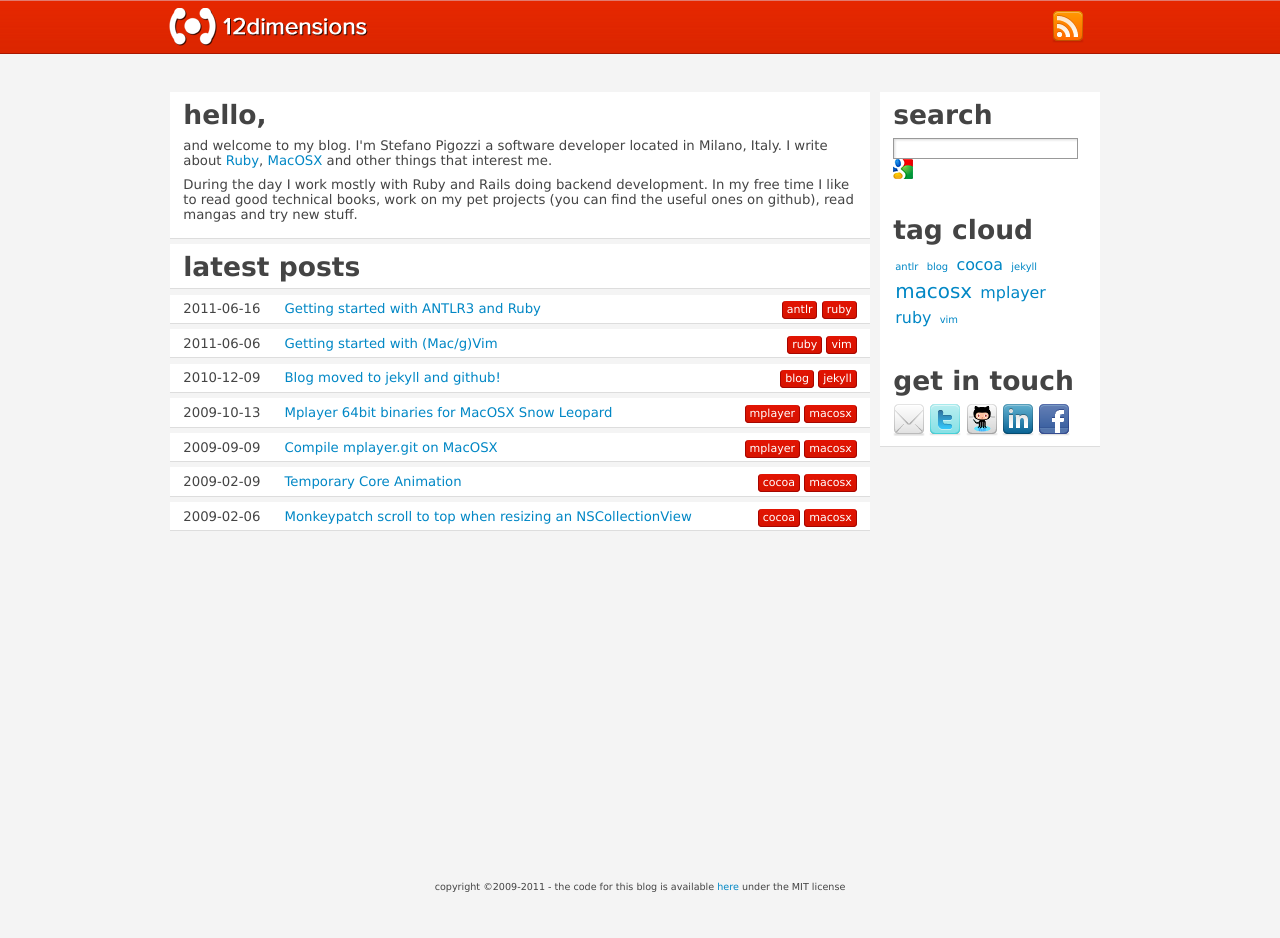
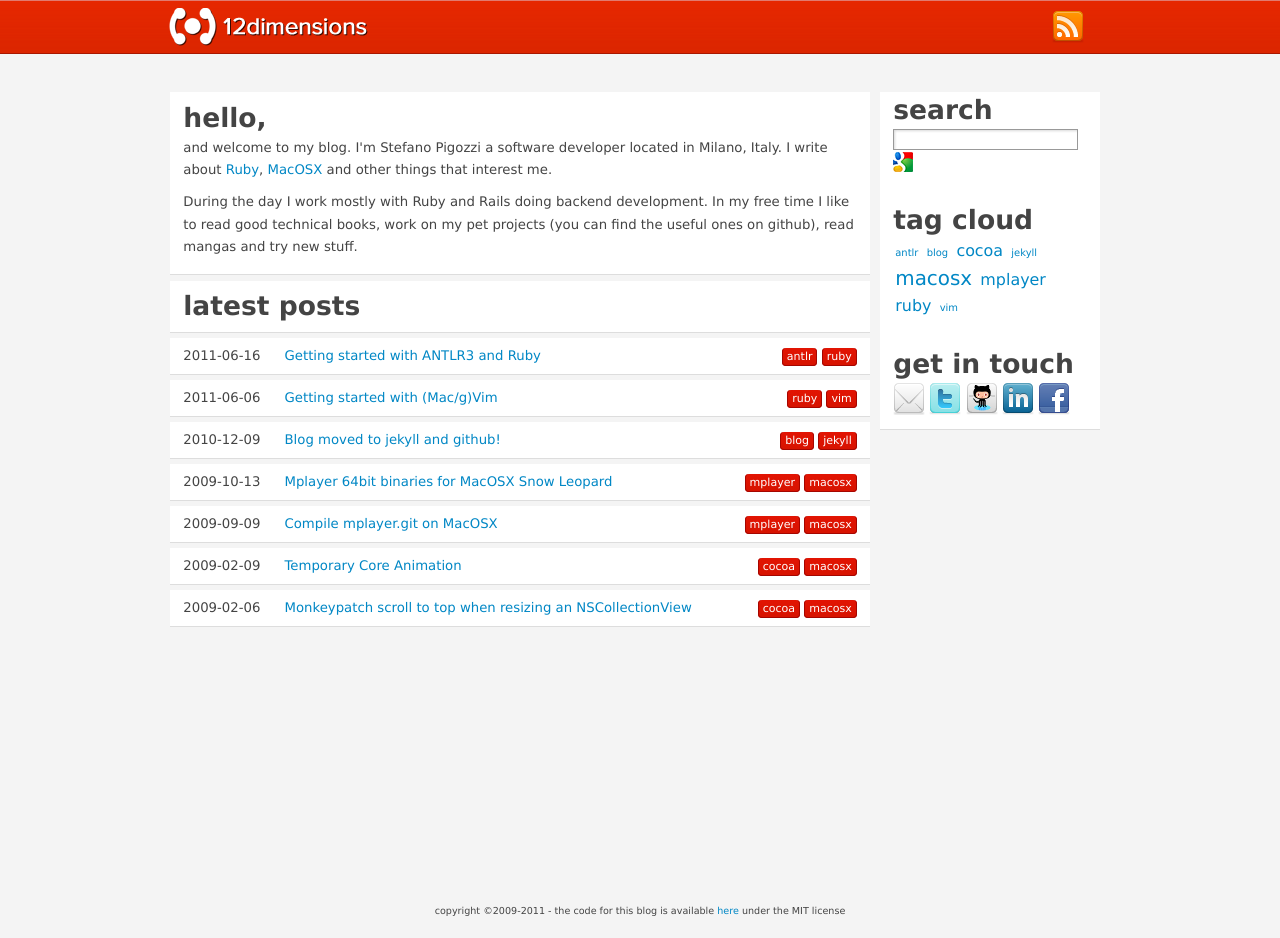
Before and after one commit to pigoz/pigoz.github.com, a Jekyll site: the page built from index.html, in a window 1280 px wide. Built offline with Jekyll 4.4.1, drawn with Linux system fonts in a browser that asks for light colours; some web fonts are replaced; Markdown is read by kramdown in place of the engine named in the settings; before the commit the page ends 900 px from its top, so only the background shows below that.

Commit message:
too much red makes your eyes bleed, line spacing makes text readable

```diff
--- a/css/screen.css
+++ b/css/screen.css
@@ -499,32 +499,33 @@ code {
 }
 
 /* Literal.Number.Integer.Long */
-/* line 20, ../sass/partials/_application.scss */
+/* line 21, ../sass/partials/_application.scss */
 html, body, #container {
   height: 100%;
 }
 
-/* line 22, ../sass/partials/_application.scss */
+/* line 23, ../sass/partials/_application.scss */
 body {
   font: 1em 'Droid Sans', Verdana, Arial, sans-serif;
-  color: #444;
+  line-height: 1.4em;
+  color: #444444;
   background-color: #f4f4f4;
-  background: #f4f4f4 url("/images/top-bg.png") repeat-x fixed top;
+  background: #f4f4f4 url("/images/top-bg.png") repeat-x top;
 }
-/* line 28, ../sass/partials/_application.scss */
+/* line 30, ../sass/partials/_application.scss */
 body p {
   margin-bottom: 0.7em;
 }
-/* line 33, ../sass/partials/_application.scss */
+/* line 35, ../sass/partials/_application.scss */
 body a:link, body a:visited, body a:active {
   color: #0187C5;
   text-decoration: none;
 }
-/* line 38, ../sass/partials/_application.scss */
+/* line 40, ../sass/partials/_application.scss */
 body a:hover {
   text-decoration: underline;
 }
-/* line 43, ../sass/partials/_application.scss */
+/* line 45, ../sass/partials/_application.scss */
 body #container {
   height: auto;
   min-height: 100%;
@@ -532,7 +533,7 @@ body #container {
   margin-right: auto;
   width: 960px;
 }
-/* line 46, ../sass/partials/_application.scss */
+/* line 48, ../sass/partials/_application.scss */
 body #container #header {
   display: inline;
   float: left;
@@ -544,16 +545,16 @@ body #container #header {
   font-weight: bold;
   text-shadow: #333333 1px 2px 0px;
 }
-/* line 56, ../sass/partials/_application.scss */
+/* line 55, ../sass/partials/_application.scss */
 body #container #header .inner {
   padding: 0.3em 0.5em;
 }
-/* line 59, ../sass/partials/_application.scss */
+/* line 58, ../sass/partials/_application.scss */
 body #container #header img {
   vertical-align: middle;
   margin-right: 0.5em;
 }
-/* line 65, ../sass/partials/_application.scss */
+/* line 64, ../sass/partials/_application.scss */
 body #container #content {
   font-size: 83%;
   display: inline;
@@ -564,7 +565,7 @@ body #container #content {
   margin-left: 0;
 }
 
-/* line 73, ../sass/partials/_application.scss */
+/* line 72, ../sass/partials/_application.scss */
 .bio {
   display: inline;
   float: left;
@@ -579,14 +580,14 @@ body #container #content {
 .bio h1 {
   font-weight: bold;
   font-size: 2em;
-  margin-bottom: 0.3em;
+  margin: 0.3em 0;
 }
 /* line 2, ../sass/partials/_mixins.scss */
 .bio .inner {
   padding: 0.5em 1em;
 }
 
-/* line 78, ../sass/partials/_application.scss */
+/* line 77, ../sass/partials/_application.scss */
 .posts {
   display: inline;
   float: left;
@@ -601,18 +602,14 @@ body #container #content {
 .posts h1 {
   font-weight: bold;
   font-size: 2em;
-  margin-bottom: 0.3em;
+  margin: 0.3em 0;
 }
 /* line 2, ../sass/partials/_mixins.scss */
 .posts .inner {
   padding: 0.5em 1em;
 }
-/* line 86, ../sass/partials/_application.scss */
-.posts h1 {
-  margin: 0;
-}
 
-/* line 91, ../sass/partials/_application.scss */
+/* line 82, ../sass/partials/_application.scss */
 .post-listing {
   display: inline;
   float: left;
@@ -627,13 +624,13 @@ body #container #content {
 .post-listing h1 {
   font-weight: bold;
   font-size: 2em;
-  margin-bottom: 0.3em;
+  margin: 0.3em 0;
 }
 /* line 2, ../sass/partials/_mixins.scss */
 .post-listing .inner {
   padding: 0.5em 1em;
 }
-/* line 96, ../sass/partials/_application.scss */
+/* line 87, ../sass/partials/_application.scss */
 .post-listing .tag-list {
   float: right;
 }
@@ -661,12 +658,12 @@ body #container #content {
   padding: 2px 4px;
   text-decoration: none;
 }
-/* line 101, ../sass/partials/_application.scss */
+/* line 92, ../sass/partials/_application.scss */
 .post-listing .title .date {
   margin: 0 1.5em 0 0;
 }
 
-/* line 106, ../sass/partials/_application.scss */
+/* line 97, ../sass/partials/_application.scss */
 .post {
   display: inline;
   float: left;
@@ -681,7 +678,7 @@ body #container #content {
 .post h1 {
   font-weight: bold;
   font-size: 2em;
-  margin-bottom: 0.3em;
+  margin: 0.3em 0;
 }
 /* line 2, ../sass/partials/_mixins.scss */
 .post .inner {
@@ -711,17 +708,17 @@ body #container #content {
   padding: 2px 4px;
   text-decoration: none;
 }
-/* line 115, ../sass/partials/_application.scss */
+/* line 106, ../sass/partials/_application.scss */
 .post p.subtitle {
   margin-bottom: 25px;
 }
-/* line 119, ../sass/partials/_application.scss */
+/* line 110, ../sass/partials/_application.scss */
 .post .date {
   float: right;
   text-align: center;
   width: 50px;
 }
-/* line 123, ../sass/partials/_application.scss */
+/* line 114, ../sass/partials/_application.scss */
 .post .date .day {
   -moz-border-radius-topleft: 5px;
   -webkit-border-top-left-radius: 5px;
@@ -735,20 +732,21 @@ body #container #content {
   -ms-border-top-right-radius: 5px;
   -khtml-border-top-right-radius: 5px;
   border-top-right-radius: 5px;
-  border: 1px solid #d71300;
+  border: 1px solid #444444;
   overflow: hidden;
-  font-size: 1.8em;
+  font-size: 2em;
+  padding: 0.15em 0;
 }
-/* line 129, ../sass/partials/_application.scss */
+/* line 121, ../sass/partials/_application.scss */
 .post .date .month {
   overflow: hidden;
   font-size: 1.0em;
-  background: #d71300;
+  background: #444444;
   color: white;
   padding: 0.2em 0 0.1em 0;
   line-height: 0.9em;
 }
-/* line 137, ../sass/partials/_application.scss */
+/* line 129, ../sass/partials/_application.scss */
 .post .date .year {
   -moz-border-radius-bottomleft: 5px;
   -webkit-border-bottom-left-radius: 5px;
@@ -764,13 +762,13 @@ body #container #content {
   border-bottom-right-radius: 5px;
   overflow: hidden;
   font-size: 1.0em;
-  background: #d71300;
+  background: #444444;
   color: white;
   padding: 0 0 0.2em 0;
   line-height: 0.9em;
 }
 
-/* line 149, ../sass/partials/_application.scss */
+/* line 141, ../sass/partials/_application.scss */
 #sidebar {
   display: inline;
   float: left;
@@ -787,22 +785,22 @@ body #container #content {
 #sidebar h1 {
   font-weight: bold;
   font-size: 2em;
-  margin-bottom: 0.3em;
+  margin: 0.3em 0;
 }
 /* line 2, ../sass/partials/_mixins.scss */
 #sidebar .inner {
   padding: 0.5em 1em;
 }
-/* line 155, ../sass/partials/_application.scss */
+/* line 147, ../sass/partials/_application.scss */
 #sidebar h1 {
   margin-top: 35px;
 }
-/* line 157, ../sass/partials/_application.scss */
+/* line 149, ../sass/partials/_application.scss */
 #sidebar h1:first-child {
   margin-top: 0;
 }
 
-/* line 163, ../sass/partials/_application.scss */
+/* line 155, ../sass/partials/_application.scss */
 input.textfield {
   background: url("/images/inputshadow.gif") no-repeat scroll left top white;
   border: 1px solid #999999;
@@ -810,7 +808,7 @@ input.textfield {
   margin: auto 0;
 }
 
-/* line 170, ../sass/partials/_application.scss */
+/* line 162, ../sass/partials/_application.scss */
 form#google-search #goog_it {
   background: url("/images/google.png") no-repeat scroll left top white;
   width: 20px;
@@ -818,20 +816,21 @@ form#google-search #goog_it {
   border: 0;
 }
 
-/* line 177, ../sass/partials/_application.scss */
+/* line 169, ../sass/partials/_application.scss */
 img.rss {
   margin-top: 4px;
   vertical-align: middle;
   float: right;
 }
 
-/* line 183, ../sass/partials/_application.scss */
+/* line 175, ../sass/partials/_application.scss */
 #footer {
   font-size: 60%;
   text-align: center;
   position: relative;
   margin-top: -2em;
   /* negative value of footer height */
-  height: 2em;
+  height: 4em;
+  padding-top: 2em;
   clear: both;
 }
--- a/sass/partials/_mixins.scss
+++ b/sass/partials/_mixins.scss
@@ -11,7 +11,7 @@
   h1 {
     font-weight: bold;
     font-size: 2em;
-    margin-bottom: 0.3em;
+    margin: 0.3em 0;
     }
 }
 
```
Also changed, not shown: sass/partials/_application.scss (+11 -18 lines).
